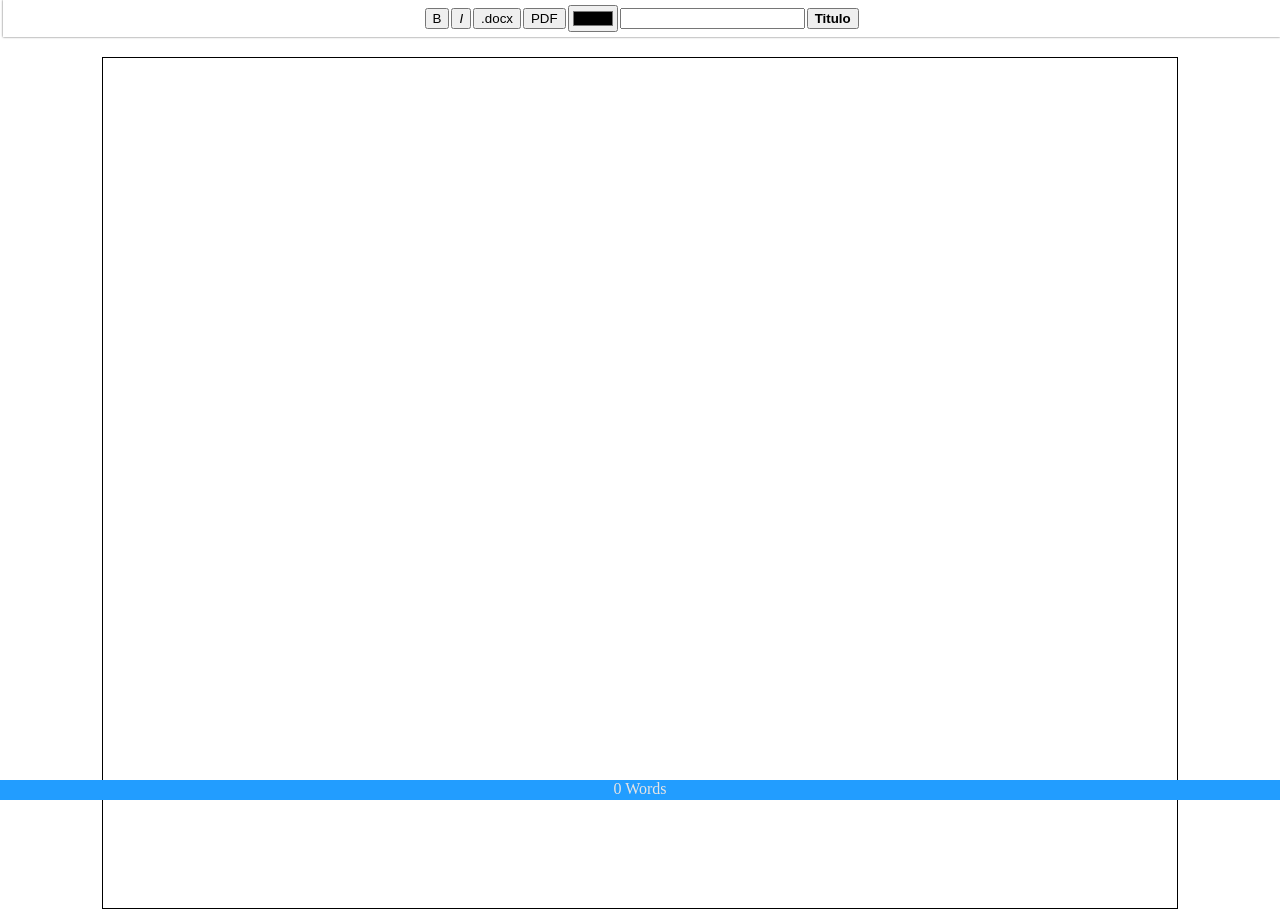
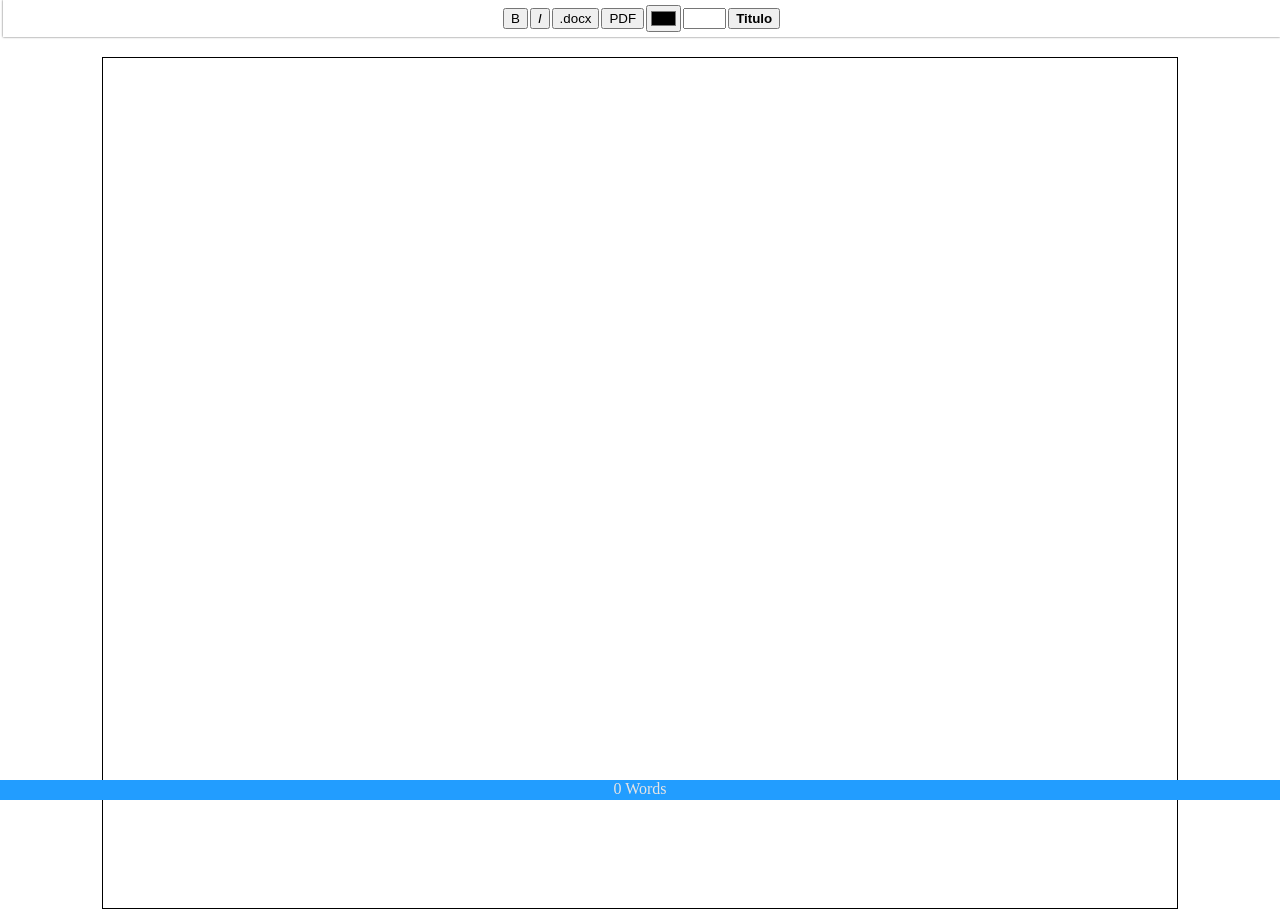
Before and after one commit to allysonAlves/Editor-de-Texto, a plain HTML site: page index.html in a window 1280 px wide. Drawn offline with Linux system fonts and the light colour scheme.

Commit message:
change input sizes

```diff
--- a/styles.css
+++ b/styles.css
@@ -14,6 +14,10 @@ html,body{
     gap: 2px;
     padding: 5px;
     box-shadow: 0 0 2px rgb(94, 94, 94);
+}
+
+.toolbar input {
+    width: 35px;
 }
 
 .localtext{
```
